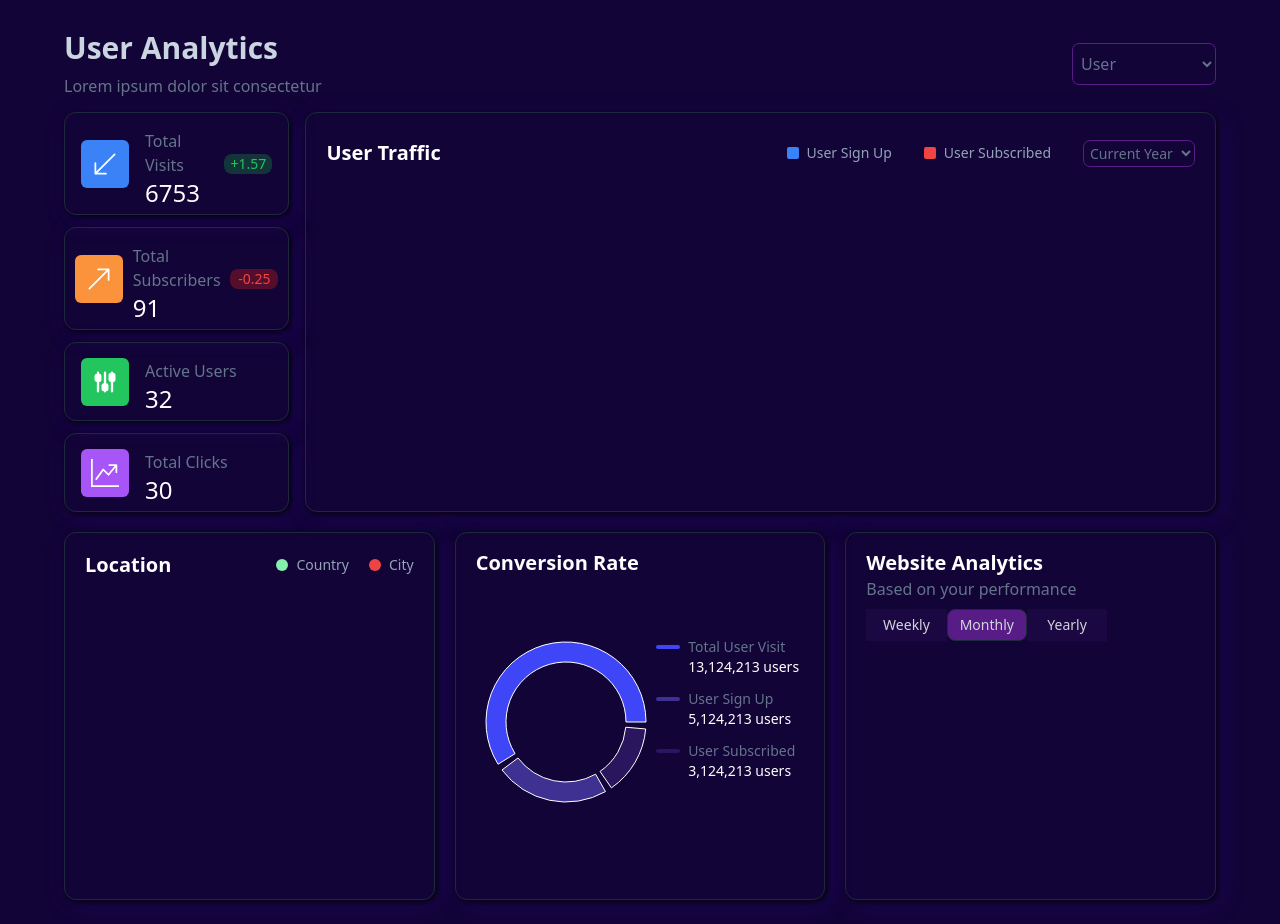
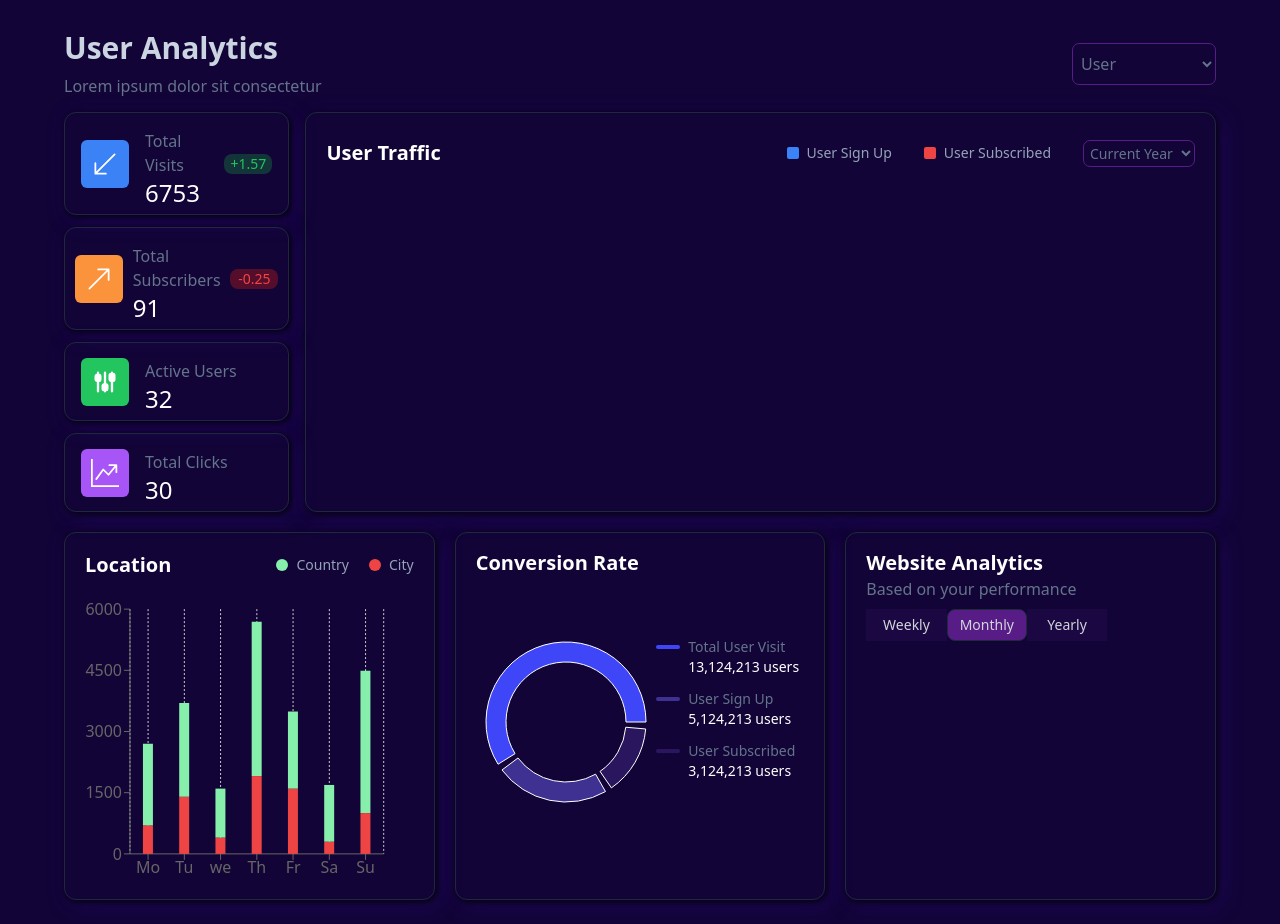
Before and after one commit to raunakgiri21/Dashboard, a React (Vite) app: page / in a window 1280 px wide. Built offline with nearby package versions, Linux system fonts and the light colour scheme.

Commit message:
Location

```diff
--- a/src/components/dashboardComponents/Location.jsx
+++ b/src/components/dashboardComponents/Location.jsx
@@ -1,8 +1,47 @@
-import React from 'react'
+import React from "react";
+import { BarChart, Bar, XAxis, YAxis, CartesianGrid, Tooltip, ResponsiveContainer } from "recharts";
+
+const data = [
+  {
+    name: "Mo",
+    uv: 2000,
+    pv: 700,
+  },
+  {
+    name: "Tu",
+    uv: 2300,
+    pv: 1398,
+  },
+  {
+    name: "we",
+    uv: 1200,
+    pv: 400,
+  },
+  {
+    name: "Th",
+    uv: 3780,
+    pv: 1908,
+  },
+  {
+    name: "Fr",
+    uv: 1890,
+    pv: 1600,
+  },
+  {
+    name: "Sa",
+    uv: 1390,
+    pv: 300,
+  },
+  {
+    name: "Su",
+    uv: 3490,
+    pv: 1000,
+  },
+];
 
 export default function Location() {
   return (
-    <div className=" md:w-1/3 w-full h-full min-h-[368px] flex flex-row bg-inherit border border-slate-800 rounded-xl shadow-shadowOne py-2 px-5">
+    <div className=" md:w-1/3 w-full h-full min-h-[368px] flex flex-col bg-inherit border border-slate-800 rounded-xl shadow-shadowOne py-2 px-5">
       <div className="flex h-12 w-full justify-between items-center gap-5">
         <div>
           <p className="text-xl text-white font-semibold">Location</p>
@@ -22,7 +61,40 @@ export default function Location() {
           </div>
         </div>
       </div>
-      <div></div>
+      <div>
+        <ResponsiveContainer width='100%' height={300}>
+          <BarChart
+            width={350}
+            height={300}
+            data={data}
+            margin={{
+              top: 20,
+              right: 30,
+              left: -15,
+              bottom: 5,
+            }}
+            barSize={10}
+          >
+            <CartesianGrid
+              strokeDasharray="2 2"
+              horizontal={false}
+            />
+            <XAxis dataKey="name" />
+            <YAxis dataKey="" />
+            {/* <Tooltip /> */}
+            <Bar
+              dataKey="pv"
+              stackId="a"
+              fill="rgb(239,68,68)"
+            />
+            <Bar
+              dataKey="uv"
+              stackId="a"
+              fill="rgb(134,239,172)"
+            />
+          </BarChart>
+        </ResponsiveContainer>
+      </div>
     </div>
   );
 }
```
